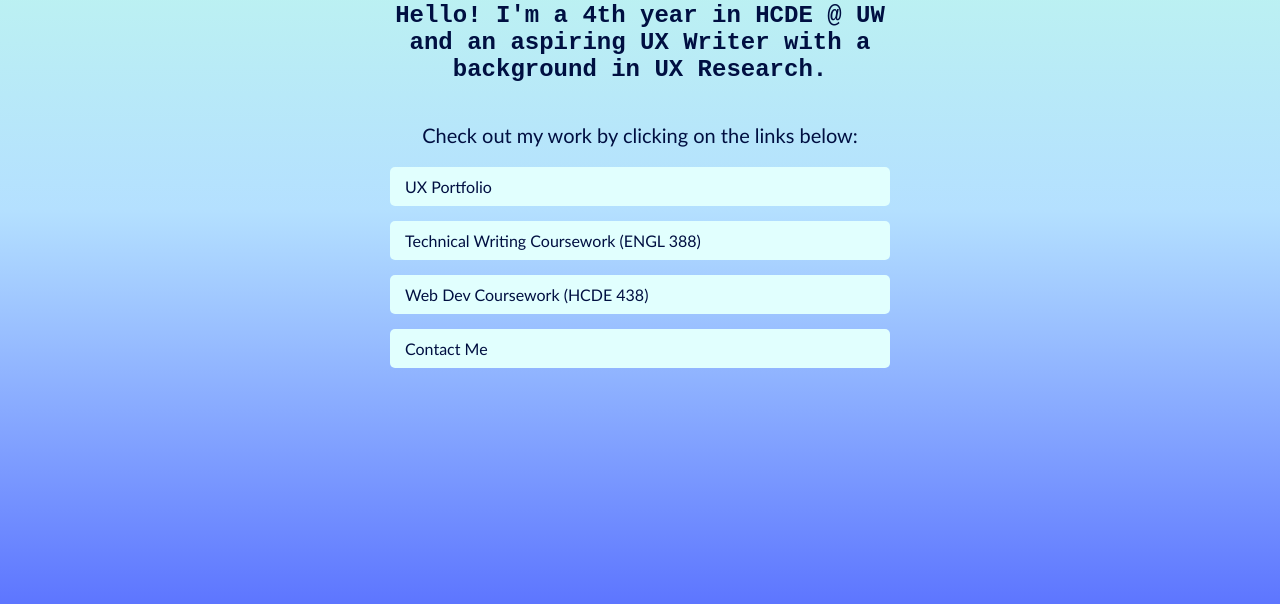
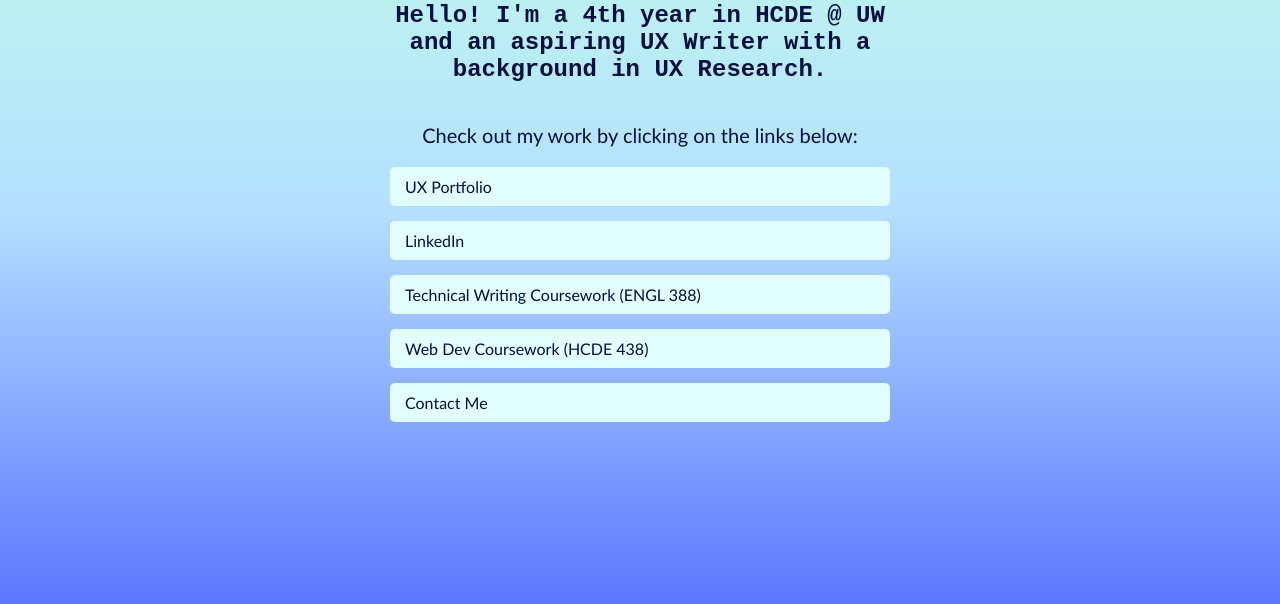
Before and after one commit to hwajungch/hwajungch.github.io, a plain HTML site: page index.html in a window 1280 px wide. Shown: the part 190-794 px from the top of the page. Drawn offline with Linux system fonts and the light colour scheme.

Commit message:
added linkedin

```diff
--- a/index.html
+++ b/index.html
@@ -14,6 +14,7 @@
       <p>Check out my work by clicking on the links below:</p>
       <ul>
         <li><a href="https://www.hwajungchoi.com">UX Portfolio</a></li>
+        <li><a href="https://www.linkedin.com/in/hwajung/">LinkedIn</a></li>
         <li><a href="https://hjchoi28.github.io/engl388/">Technical Writing Coursework (ENGL 388)</a></li>
         <li><a href="https://hjchoi28.github.io/hcde438/">Web Dev Coursework (HCDE 438)</a></li>
         <li><a href="mailto: hwajung.choi@outlook.com">Contact Me</a></li>
```
